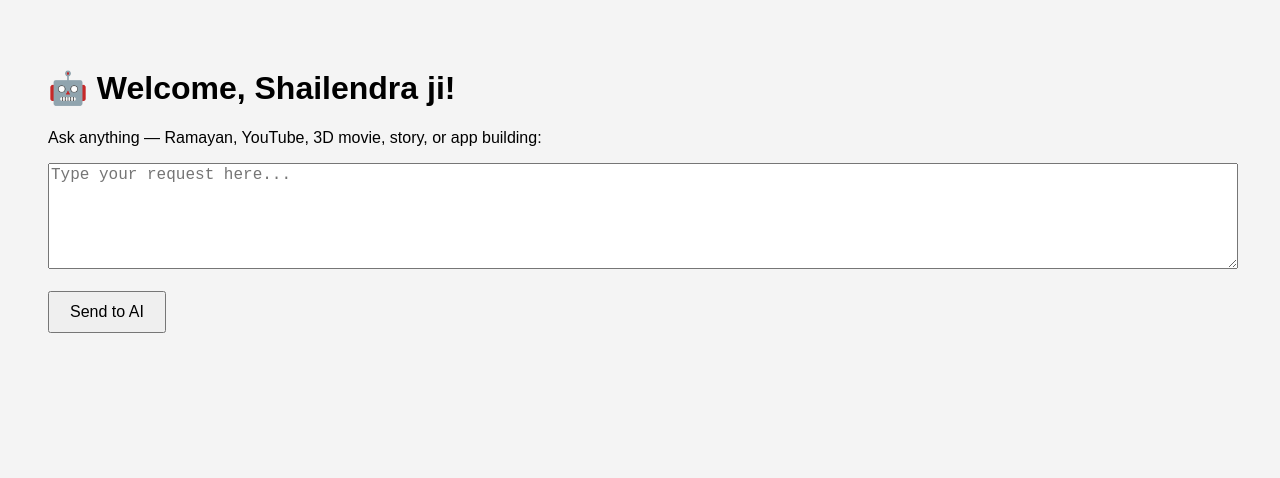
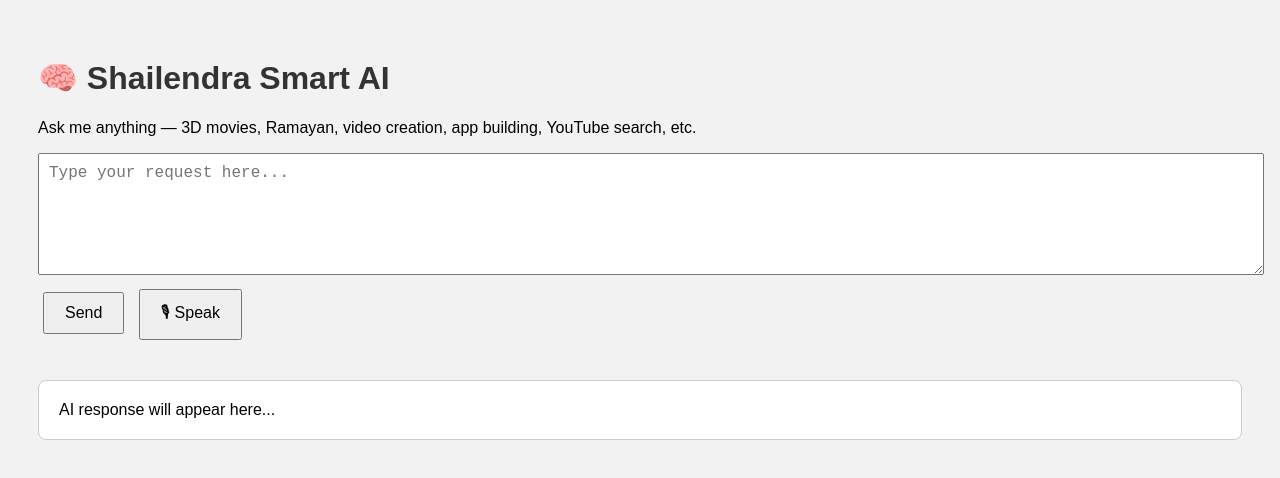
Before and after one commit to sailendratomar/shailendra-ai, a plain HTML site: page index.html in a window 1280 px wide. Drawn offline with Linux system fonts and the light colour scheme.

Commit message:
Update index.html

```diff
--- a/index.html
+++ b/index.html
@@ -1,41 +1,63 @@
 <!DOCTYPE html>
-<html>
+<html lang="en">
 <head>
-  <title>Shailendra AI Assistant</title>
+  <meta charset="UTF-8">
+  <title>Shailendra Smart AI</title>
   <style>
-    body { font-family: Arial; background: #f4f4f4; padding: 40px; }
-    textarea { width: 100%; height: 100px; font-size: 16px; }
-    button { padding: 10px 20px; font-size: 16px; }
-    #response { margin-top: 20px; white-space: pre-wrap; }
+    body { font-family: Arial, sans-serif; background: #f2f2f2; padding: 30px; }
+    h1 { color: #333; }
+    textarea { width: 100%; height: 100px; font-size: 16px; padding: 10px; }
+    button { padding: 10px 20px; font-size: 16px; margin: 10px 5px; cursor: pointer; }
+    #response { margin-top: 30px; background: #fff; padding: 20px; border-radius: 8px; border: 1px solid #ccc; white-space: pre-wrap; }
   </style>
 </head>
 <body>
-  <h1>🤖 Welcome, Shailendra ji!</h1>
-  <p>Ask anything — Ramayan, YouTube, 3D movie, story, or app building:</p>
+  <h1>🧠 Shailendra Smart AI</h1>
+  <p>Ask me anything — 3D movies, Ramayan, video creation, app building, YouTube search, etc.</p>
 
-  <textarea id="userInput" placeholder="Type your request here..."></textarea>
-  <br><br>
-  <button onclick="sendToAI()">Send to AI</button>
+  <textarea id="prompt" placeholder="Type your request here..."></textarea><br>
 
-  <div id="response"></div>
+  <button onclick="sendPrompt()">Send</button>
+  <button onclick="startVoice()">🎙 Speak</button>
+
+  <div id="response">AI response will appear here...</div>
 
   <script>
-    async function sendToAI() {
-      const input = document.getElementById("userInput").value;
+    const API_ENDPOINT = "https://shailendra-ai.replit.app/ask"; // ✅ Update with your backend URL
+
+    async function sendPrompt(text = null) {
+      const prompt = text || document.getElementById("prompt").value;
       const responseBox = document.getElementById("response");
-      responseBox.innerHTML = "Thinking... 🔄";
+      responseBox.innerHTML = "⏳ Thinking...";
 
       try {
-        const res = await fetch("https://shailendra-ai-backend.onrender.com/ask", {
+        const res = await fetch(API_ENDPOINT, {
           method: "POST",
           headers: { "Content-Type": "application/json" },
-          body: JSON.stringify({ prompt: input })
+          body: JSON.stringify({ prompt })
         });
+
         const data = await res.json();
-        responseBox.innerHTML = "🧠 AI Response:\n\n" + data.reply;
+        responseBox.innerHTML = "🧠 " + data.reply;
       } catch (err) {
-        responseBox.innerHTML = "❌ Error reaching AI backend. Please try again.";
+        responseBox.innerHTML = "❌ Error: " + err.message;
       }
+    }
+
+    function startVoice() {
+      const recognition = new (window.SpeechRecognition || window.webkitSpeechRecognition)();
+      recognition.lang = 'en-IN';
+      recognition.start();
+
+      recognition.onresult = (event) => {
+        const voiceText = event.results[0][0].transcript;
+        document.getElementById("prompt").value = voiceText;
+        sendPrompt(voiceText);
+      };
+
+      recognition.onerror = (event) => {
+        alert("Voice error: " + event.error);
+      };
     }
   </script>
 </body>
```
